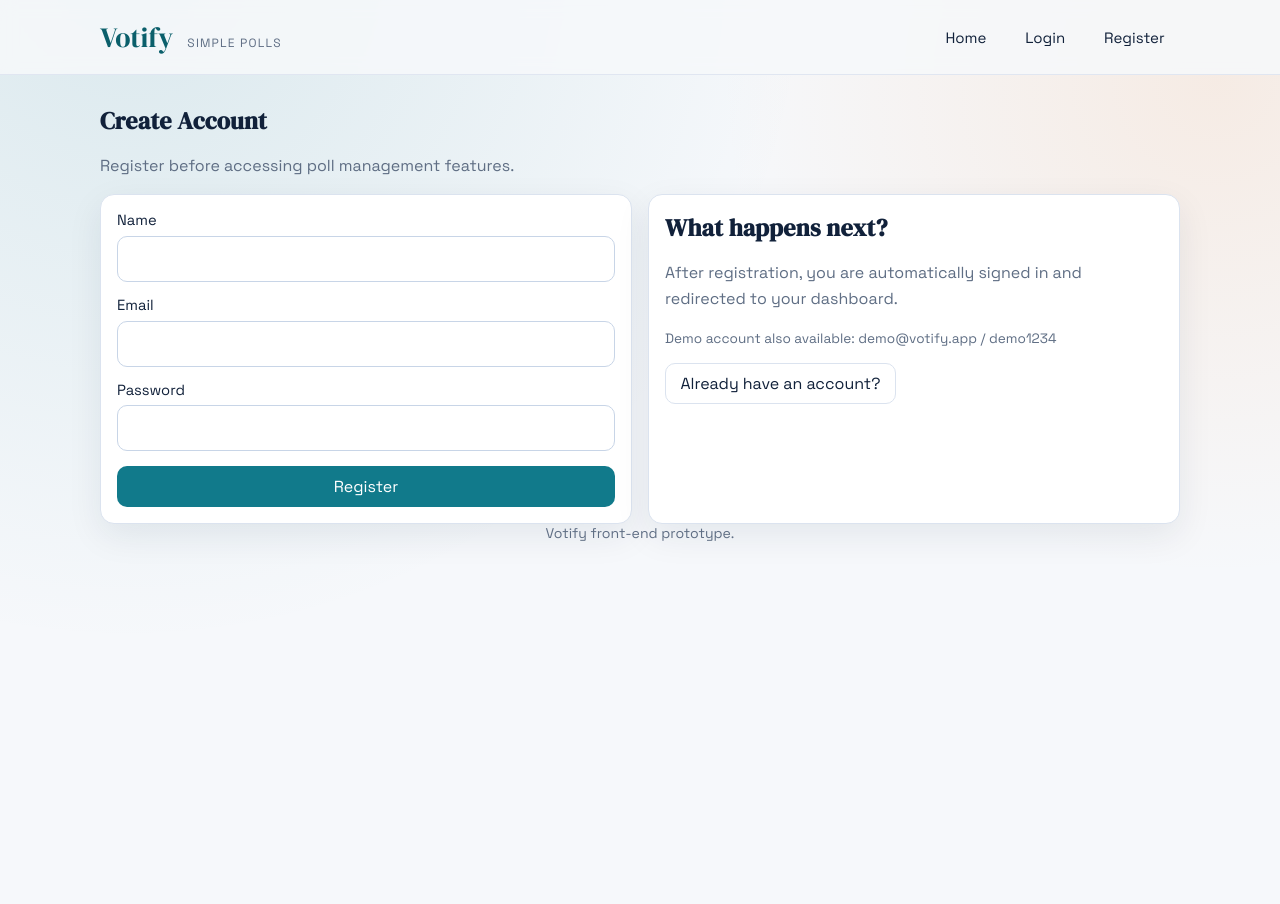
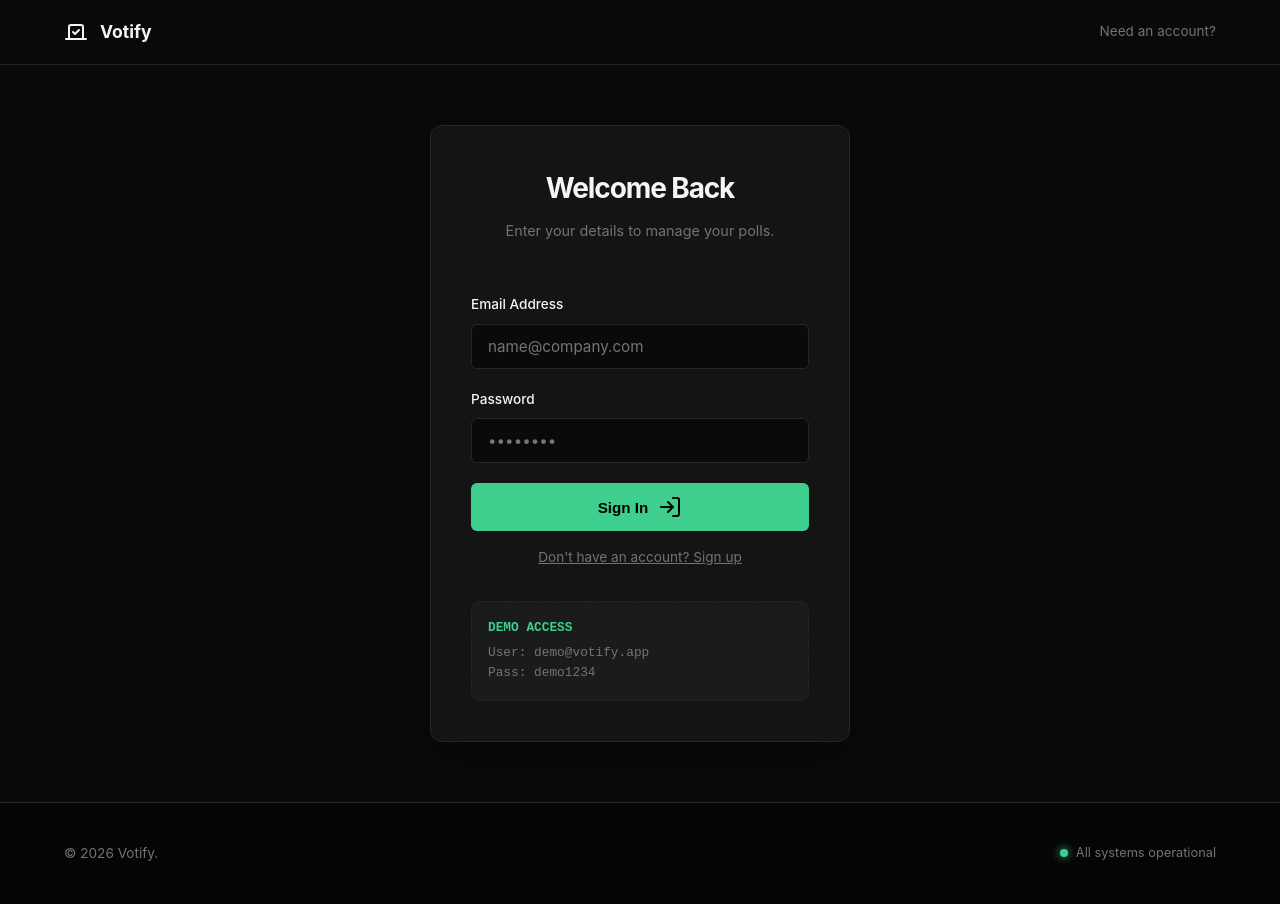
Before and after one commit to Saiba401/Votify, a plain HTML site: page register.html in a window 1280 px wide. Before the commit the page ends 800 px from the top, so only its background shows below. Drawn offline with nearby package versions, Linux system fonts and the light colour scheme; a web font is replaced by a local one.

Commit message:
Change registration page to login page

```diff
--- a/register.html
+++ b/register.html
@@ -3,54 +3,284 @@
 <head>
   <meta charset="UTF-8" />
   <meta name="viewport" content="width=device-width, initial-scale=1.0" />
-  <title>Votify | Register</title>
-  <link rel="preconnect" href="https://fonts.googleapis.com" />
-  <link rel="preconnect" href="https://fonts.gstatic.com" crossorigin />
-  <link href="https://fonts.googleapis.com/css2?family=DM+Serif+Display:ital@0;1&family=Space+Grotesk:wght@400;500;700&display=swap" rel="stylesheet" />
-  <link rel="stylesheet" href="assets/css/styles.css" />
+  <title>Votify | Sign In</title>
+
+  <link rel="stylesheet" href="https://rsms.me/inter/inter.css">
+
+  <script src="https://unpkg.com/lucide@latest"></script>
+
+  <style>
+    :root {
+      --bg-main: #0a0a0a;
+      --bg-card: #141414;
+      --bg-nav: rgba(10, 10, 10, 0.8);
+      --border-color: #262626;
+      --text-main: #f5f5f5;
+      --text-muted: #737373;
+      --brand-accent: #3ecf8e;
+      --brand-hover: #34b27b;
+      --font-sans: 'Inter', sans-serif;
+    }
+
+    * { box-sizing: border-box; transition: all 0.2s ease; }
+
+    body {
+      background-color: var(--bg-main);
+      color: var(--text-main);
+      font-family: var(--font-sans);
+      margin: 0;
+      line-height: 1.6;
+      display: flex;
+      flex-direction: column;
+      min-height: 100vh;
+    }
+
+    .container {
+      max-width: 1200px;
+      margin: 0 auto;
+      padding: 0 24px;
+    }
+
+    /* --- NAVBAR (Consistent) --- */
+    .navbar-wrap {
+      border-bottom: 1px solid var(--border-color);
+      background: var(--bg-nav);
+      backdrop-filter: blur(16px);
+      -webkit-backdrop-filter: blur(16px);
+      position: sticky;
+      top: 0;
+      z-index: 1000;
+    }
+
+    .navbar {
+      display: flex;
+      justify-content: space-between;
+      align-items: center;
+      height: 64px;
+    }
+
+    .brand {
+      display: flex;
+      align-items: center;
+      gap: 12px;
+      font-weight: 700;
+      font-size: 1.1rem;
+      text-decoration: none;
+      color: var(--text-main);
+    }
+
+    .brand i { color: var(--brand-accent); }
+
+    /* --- LOGIN LAYOUT --- */
+    main {
+      flex: 1;
+      display: flex;
+      align-items: center;
+      justify-content: center;
+      padding: 60px 24px;
+    }
+
+    .auth-card {
+      width: 100%;
+      max-width: 420px;
+      background: var(--bg-card);
+      border: 1px solid var(--border-color);
+      border-radius: 12px;
+      padding: 40px;
+      box-shadow: 0 20px 40px rgba(0,0,0,0.4);
+    }
+
+    .auth-header {
+      text-align: center;
+      margin-bottom: 32px;
+    }
+
+    .auth-header h1 {
+      font-size: 1.75rem;
+      font-weight: 700;
+      letter-spacing: -0.04em;
+      margin: 0 0 8px 0;
+    }
+
+    .auth-header p {
+      color: var(--text-muted);
+      font-size: 0.9rem;
+      margin: 0;
+    }
+
+    /* --- FORM STYLES --- */
+    form {
+      display: flex;
+      flex-direction: column;
+      gap: 20px;
+    }
+
+    .form-group {
+      display: flex;
+      flex-direction: column;
+      gap: 8px;
+    }
+
+    label {
+      font-size: 0.85rem;
+      font-weight: 500;
+      color: var(--text-main);
+    }
+
+    input {
+      background: #0a0a0a;
+      border: 1px solid var(--border-color);
+      border-radius: 6px;
+      padding: 12px 16px;
+      color: white;
+      font-family: inherit;
+      font-size: 0.95rem;
+    }
+
+    input:focus {
+      outline: none;
+      border-color: var(--brand-accent);
+      box-shadow: 0 0 0 2px rgba(62, 207, 142, 0.1);
+    }
+
+    .btn {
+      display: inline-flex;
+      align-items: center;
+      justify-content: center;
+      gap: 10px;
+      background: var(--brand-accent);
+      color: #000;
+      padding: 12px;
+      border-radius: 6px;
+      font-weight: 600;
+      text-decoration: none;
+      cursor: pointer;
+      border: none;
+      font-size: 0.95rem;
+    }
+
+    .btn:hover { background: var(--brand-hover); }
+
+    .btn-secondary {
+      background: transparent;
+      color: var(--text-muted);
+      font-size: 0.85rem;
+      margin-top: 16px;
+      text-align: center;
+      display: block;
+    }
+
+    .btn-secondary:hover { color: var(--text-main); }
+
+    .demo-box {
+      margin-top: 32px;
+      padding: 16px;
+      background: rgba(255,255,255,0.03);
+      border: 1px dashed var(--border-color);
+      border-radius: 8px;
+    }
+
+    .demo-box p {
+      margin: 0;
+      font-size: 0.8rem;
+      color: var(--text-muted);
+      font-family: monospace;
+    }
+
+    /* --- FOOTER (Consistent) --- */
+    .footer {
+      border-top: 1px solid var(--border-color);
+      padding: 40px 0;
+      background: #050505;
+    }
+
+    .footer-bottom {
+      display: flex;
+      justify-content: space-between;
+      align-items: center;
+    }
+
+    .status-indicator {
+      display: flex;
+      align-items: center;
+      gap: 8px;
+      font-size: 0.8rem;
+      color: var(--text-muted);
+    }
+
+    .dot {
+      width: 8px;
+      height: 8px;
+      background: var(--brand-accent);
+      border-radius: 50%;
+      box-shadow: 0 0 10px var(--brand-accent);
+    }
+  </style>
 </head>
-<body data-page="register">
+<body data-page="login">
+
   <div class="navbar-wrap">
     <nav class="navbar container">
-      <a class="brand" href="index.html">Votify <small>Simple Polls</small></a>
-      <div class="nav-links" id="navbarLinks"></div>
+      <a class="brand" href="index.html">
+        <i data-lucide="vote"></i>
+        Votify
+      </a>
+      <a href="register.html" class="nav-link" style="color: var(--text-muted); text-decoration: none; font-size: 0.85rem;">Need an account?</a>
     </nav>
   </div>
 
-  <main class="container">
-    <section class="page-title">
-      <h1>Create Account</h1>
-      <p>Register before accessing poll management features.</p>
-    </section>
+  <main>
+    <div class="auth-card">
+      <div class="auth-header">
+        <h1>Welcome Back</h1>
+        <p>Enter your details to manage your polls.</p>
+      </div>
 
-    <div class="grid cols-2">
-      <form id="registerForm">
-        <div id="registerNotice"></div>
-        <label for="name">Name</label>
-        <input id="name" name="name" type="text" required />
+      <form id="loginForm">
+        <div id="loginNotice"></div>
 
-        <label for="email">Email</label>
-        <input id="email" name="email" type="email" required />
+        <div class="form-group">
+          <label for="email">Email Address</label>
+          <input id="email" name="email" type="email" placeholder="name@company.com" required />
+        </div>
 
-        <label for="password">Password</label>
-        <input id="password" name="password" type="password" minlength="6" required />
+        <div class="form-group">
+          <label for="password">Password</label>
+          <input id="password" name="password" type="password" placeholder="••••••••" required />
+        </div>
 
-        <button class="btn block" type="submit">Register</button>
+        <button class="btn" type="submit">
+          Sign In
+          <i data-lucide="log-in" size="18"></i>
+        </button>
       </form>
 
-      <article class="card">
-        <h2>What happens next?</h2>
-        <p>After registration, you are automatically signed in and redirected to your dashboard.</p>
-        <p class="meta">Demo account also available: demo@votify.app / demo1234</p>
-        <div class="card-actions">
-          <a class="btn secondary" href="login.html">Already have an account?</a>
-        </div>
-      </article>
+      <a href="register.html" class="btn-secondary">Don't have an account? Sign up</a>
+
+      <div class="demo-box">
+        <p style="color: var(--brand-accent); font-weight: bold; margin-bottom: 4px;">DEMO ACCESS</p>
+        <p>User: demo@votify.app</p>
+        <p>Pass: demo1234</p>
+      </div>
     </div>
   </main>
 
-  <footer class="container">Votify front-end prototype.</footer>
+  <footer class="footer">
+    <div class="container footer-bottom">
+      <div style="color: var(--text-muted); font-size: 0.85rem;">
+        &copy; 2026 Votify.
+      </div>
+      <div class="status-indicator">
+        <div class="dot"></div>
+        All systems operational
+      </div>
+    </div>
+  </footer>
+
   <script src="https://cdn.jsdelivr.net/npm/@supabase/supabase-js@2"></script>
   <script src="assets/js/app.js"></script>
+  <script>
+    lucide.createIcons();
+  </script>
 </body>
 </html>
```
